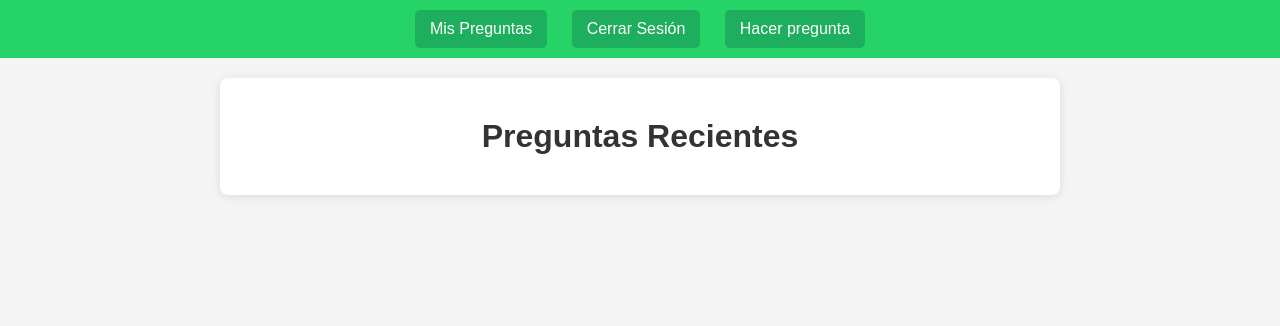
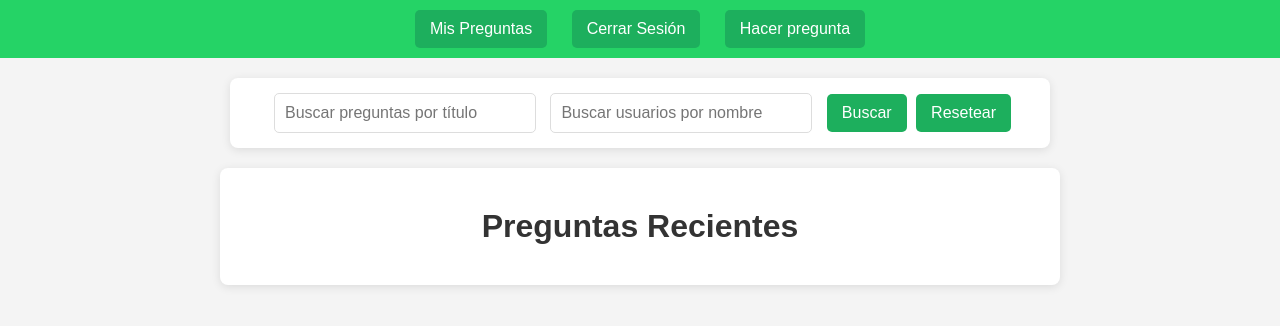
Before and after one commit to AngelCampsRuiz/AA02-Foro-M7, a PHP site: page / in a window 1280 px wide. Shown: the top 326 px of the page. Run offline with PHP 8.4, Linux system fonts and the light colour scheme; the visitor is signed in with stand-in values (Sample User, id 1); data that the repository does not hold is empty.

Commit message:
FIltro de busqueda - Àngel

```diff
--- a/index.php
+++ b/index.php
@@ -36,8 +36,48 @@ try {
         <button onclick="location.href='./Paginas/form_preguntas.php'">Hacer pregunta</button>
     </div>
 
+    <!-- Formulario de búsqueda -->
+    <div class="search-bar">
+        <form method="GET" action="">
+            <input type="text" name="buscar_pregunta" placeholder="Buscar preguntas por título" value="<?php echo isset($_GET['buscar_pregunta']) ? htmlspecialchars($_GET['buscar_pregunta']) : ''; ?>">
+            <input type="text" name="buscar_usuario" placeholder="Buscar usuarios por nombre" value="<?php echo isset($_GET['buscar_usuario']) ? htmlspecialchars($_GET['buscar_usuario']) : ''; ?>">
+            <button type="submit">Buscar</button>
+            <button type="button" onclick="window.location.href='index.php'">Resetear</button>
+        </form>
+    </div>
+    <!-- Fin del formulario de búsqueda -->
+
     <div class="content">
         <h1>Preguntas Recientes</h1>
+        <?php
+        // Lógica de búsqueda
+        if (isset($_GET['buscar_pregunta']) && !empty($_GET['buscar_pregunta'])) {
+            $buscarPregunta = $_GET['buscar_pregunta'];
+            $sql = "SELECT p.id, p.titulo, p.descripcion, p.fecha_publicacion, u.nombre_usuario
+                    FROM preguntas p
+                    JOIN usuarios u ON p.usuario_id = u.id
+                    WHERE p.titulo LIKE :buscarPregunta
+                    ORDER BY p.fecha_publicacion DESC";
+            $stmt = $conexion->prepare($sql);
+            $stmt->execute(['buscarPregunta' => "%$buscarPregunta%"]);
+            $preguntas = $stmt->fetchAll(PDO::FETCH_ASSOC);
+        }
+
+        if (isset($_GET['buscar_usuario']) && !empty($_GET['buscar_usuario'])) {
+            $buscarUsuario = $_GET['buscar_usuario'];
+            $sqlUsuarios = "SELECT nombre_usuario, nombre_real FROM usuarios
+                            WHERE nombre_usuario LIKE :buscarUsuario OR nombre_real LIKE :buscarUsuario";
+            $stmtUsuarios = $conexion->prepare($sqlUsuarios);
+            $stmtUsuarios->execute(['buscarUsuario' => "$buscarUsuario%"]);
+            $usuarios = $stmtUsuarios->fetchAll(PDO::FETCH_ASSOC);
+
+            echo "<h2>Usuarios encontrados:</h2>";
+            foreach ($usuarios as $usuario) {
+                echo "<p>" . htmlspecialchars($usuario['nombre_usuario']) . " (" . htmlspecialchars($usuario['nombre_real']) . ")</p>";
+            }
+        }
+        ?>
+
         <?php foreach ($preguntas as $pregunta): ?>
             <div class="pregunta">
                 <h2><?php echo htmlspecialchars($pregunta['titulo']); ?></h2>
--- a/styles/styles.css
+++ b/styles/styles.css
@@ -109,3 +109,39 @@ footer {
         font-size: 1.2em;
     }
 }
+
+.search-bar {
+    background-color: #ffffff;
+    padding: 10px;
+    margin: 20px auto;
+    width: 80%;
+    max-width: 800px;
+    border-radius: 8px;
+    box-shadow: 0 2px 10px rgba(0, 0, 0, 0.1);
+    text-align: center;
+}
+
+.search-bar input[type="text"] {
+    width: 30%;
+    padding: 10px;
+    margin: 5px;
+    border: 1px solid #ddd;
+    border-radius: 5px;
+    font-size: 16px;
+}
+
+.search-bar button {
+    padding: 10px 15px;
+    font-size: 16px;
+    border: none;
+    border-radius: 5px;
+    background-color: #1DAF5D;
+    color: white;
+    cursor: pointer;
+    transition: background-color 0.3s;
+    margin-left: 5px;
+}
+
+.search-bar button:hover {
+    background-color: #075e54;
+}
```
